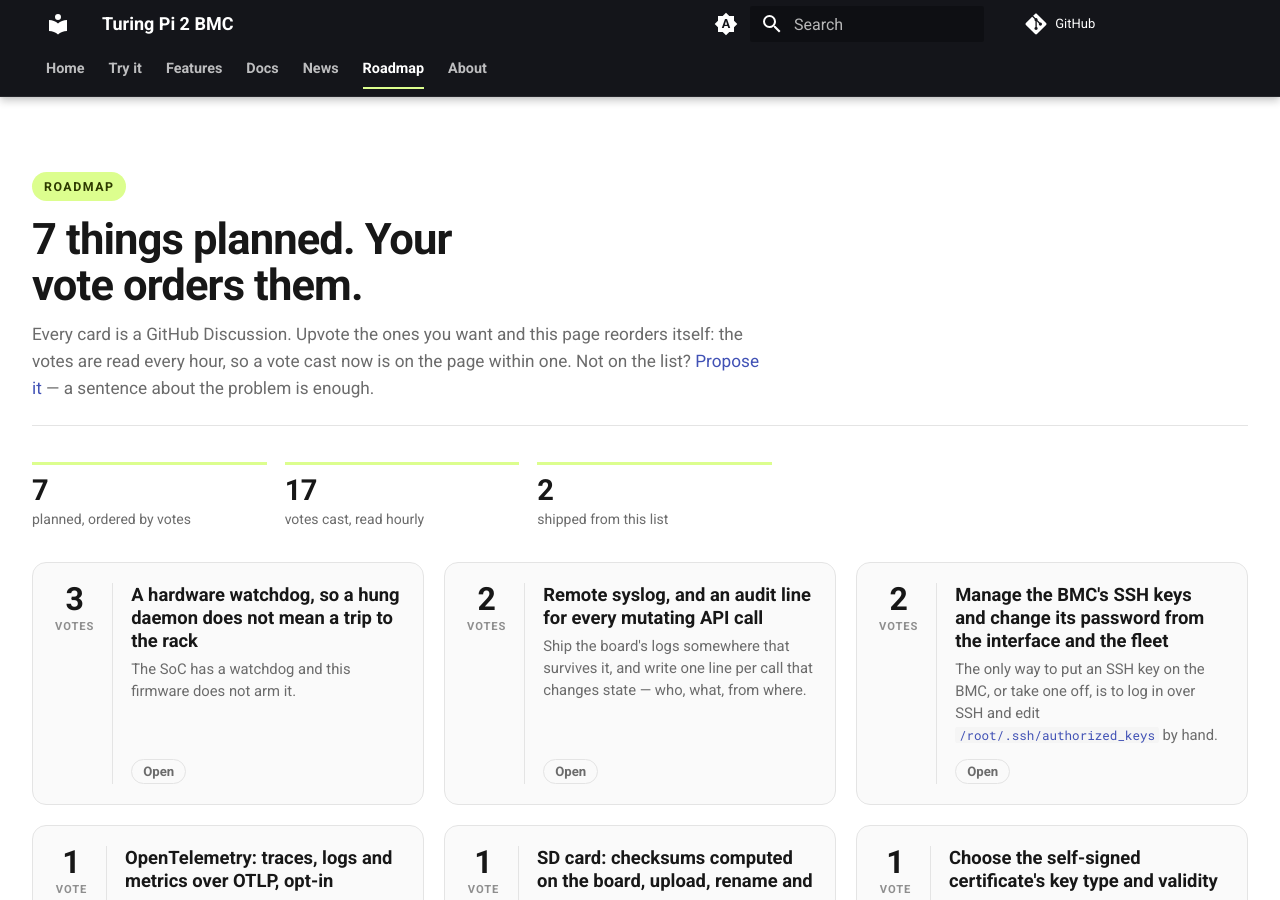
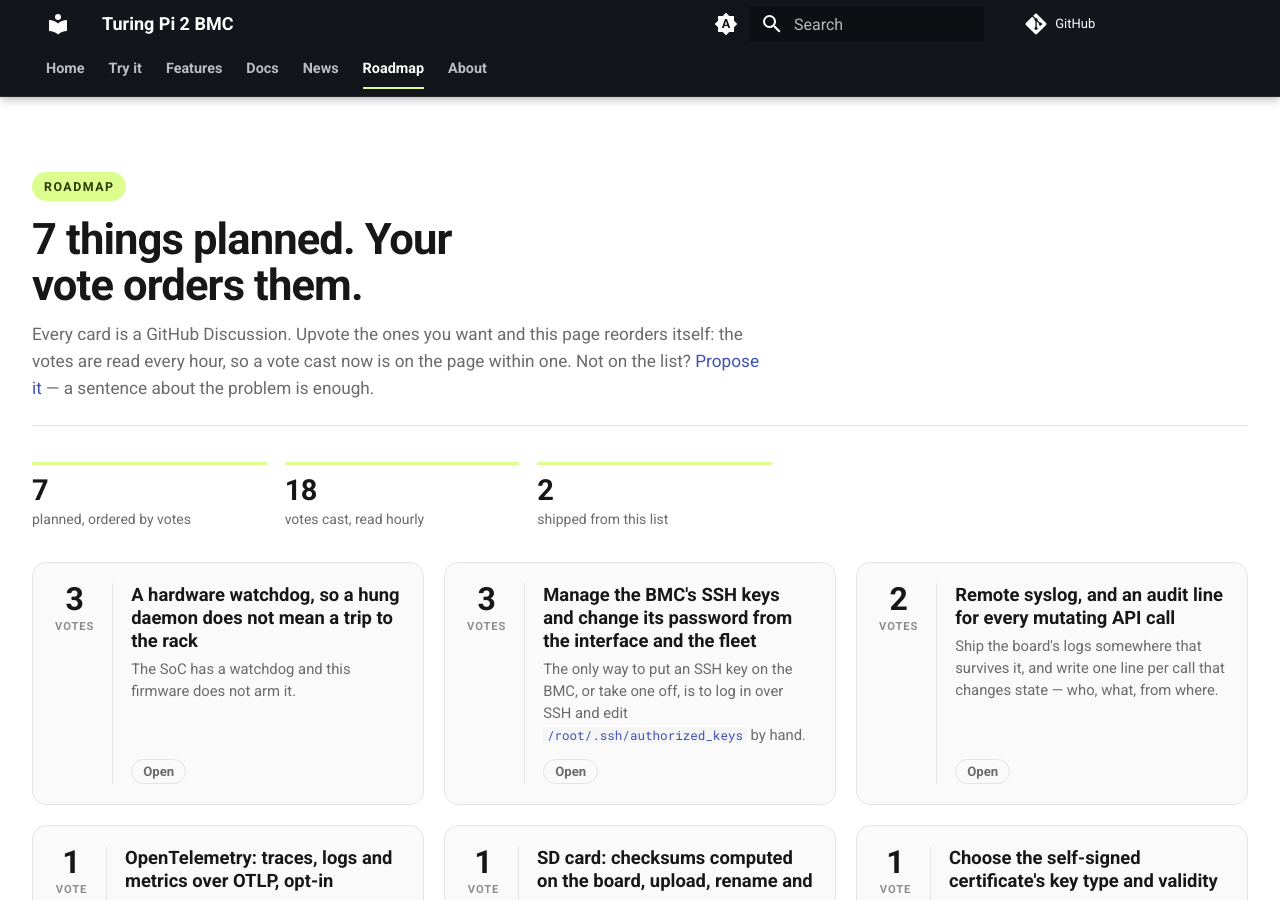
Before and after one commit to excavador-turing/www, an MkDocs documentation site: the page built from docs/roadmap.md, in a window 1280 px wide and 900 px high. Built offline with MkDocs 1.6.1 and Material for MkDocs 9.7.7, drawn with Linux system fonts in a browser that asks for light colours; comment, search, counter and statistics services are not loaded.

Commit message:
the site catches up with what the repositories say
Written by scripts/refresh-changelog.py, refresh-roadmap.py and
scripts/facts.py on the hourly Pages schedule. Nothing here is
typed by hand.

```diff
--- a/docs/data/facts.yaml
+++ b/docs/data/facts.yaml
@@ -62,7 +62,7 @@ roadmap:
   as_of: 2026-09-23
   count: 7
   shipped: 2
-  votes: 17
+  votes: 18
   top: A hardware watchdog, so a hung daemon does not mean a trip to the rack
 platform:
   source: reference/comparison.md, measured on a running board
--- a/docs/roadmap.md
+++ b/docs/roadmap.md
@@ -15,14 +15,14 @@ hide:
 
 <div class="tp-proof">
 <div><b>7</b><span>planned, ordered by votes</span></div>
-<div><b>17</b><span>votes cast, read hourly</span></div>
+<div><b>18</b><span>votes cast, read hourly</span></div>
 <div><b>2</b><span>shipped from this list</span></div>
 </div>
 
 <div class="tp-ideas">
 <a class="tp-idea tp-idea--open" href="https://github.com/excavador-turing/BMC-Firmware/discussions/24"><b class="tp-idea__votes">3<small>votes</small></b><span class="tp-idea__title">A hardware watchdog, so a hung daemon does not mean a trip to the rack</span><span class="tp-idea__what">The SoC has a watchdog and this firmware does not arm it.</span><span class="tp-idea__status">Open</span></a>
+<a class="tp-idea tp-idea--open" href="https://github.com/excavador-turing/BMC-Firmware/discussions/29"><b class="tp-idea__votes">3<small>votes</small></b><span class="tp-idea__title">Manage the BMC&#x27;s SSH keys and change its password from the interface and the fleet</span><span class="tp-idea__what">The only way to put an SSH key on the BMC, or take one off, is to log in over SSH and edit <code>/root/.ssh/authorized_keys</code> by hand.</span><span class="tp-idea__status">Open</span></a>
 <a class="tp-idea tp-idea--open" href="https://github.com/excavador-turing/BMC-Firmware/discussions/27"><b class="tp-idea__votes">2<small>votes</small></b><span class="tp-idea__title">Remote syslog, and an audit line for every mutating API call</span><span class="tp-idea__what">Ship the board&#x27;s logs somewhere that survives it, and write one line per call that changes state — who, what, from where.</span><span class="tp-idea__status">Open</span></a>
-<a class="tp-idea tp-idea--open" href="https://github.com/excavador-turing/BMC-Firmware/discussions/29"><b class="tp-idea__votes">2<small>votes</small></b><span class="tp-idea__title">Manage the BMC&#x27;s SSH keys and change its password from the interface and the fleet</span><span class="tp-idea__what">The only way to put an SSH key on the BMC, or take one off, is to log in over SSH and edit <code>/root/.ssh/authorized_keys</code> by hand.</span><span class="tp-idea__status">Open</span></a>
 <a class="tp-idea tp-idea--started" href="https://github.com/excavador-turing/BMC-Firmware/discussions/22"><b class="tp-idea__votes">1<small>vote</small></b><span class="tp-idea__title">OpenTelemetry: traces, logs and metrics over OTLP, opt-in</span><span class="tp-idea__what">The board already exposes Prometheus metrics on their own credential-free listener, which is the right thing when the cluster is down.</span><span class="tp-idea__status">Designed, not started</span></a>
 <a class="tp-idea tp-idea--started" href="https://github.com/excavador-turing/BMC-Firmware/discussions/23"><b class="tp-idea__votes">1<small>vote</small></b><span class="tp-idea__title">SD card: checksums computed on the board, upload, rename and move</span><span class="tp-idea__what">The interface can now list what is on the card and say which files can be written to a module (v3.25.0).</span><span class="tp-idea__status">Listing shipped in v3.25.0; the rest is open</span></a>
 <a class="tp-idea tp-idea--open" href="https://github.com/excavador-turing/BMC-Firmware/discussions/26"><b class="tp-idea__votes">1<small>vote</small></b><span class="tp-idea__title">Choose the self-signed certificate&#x27;s key type and validity</span><span class="tp-idea__what">When no operator certificate is installed the board issues its own: EC P-384, real names, 825 days, renewed 30 days out.</span><span class="tp-idea__status">Open</span></a>
```
Also changed, not shown: docs/data/roadmap.json (+9 -9 lines).
